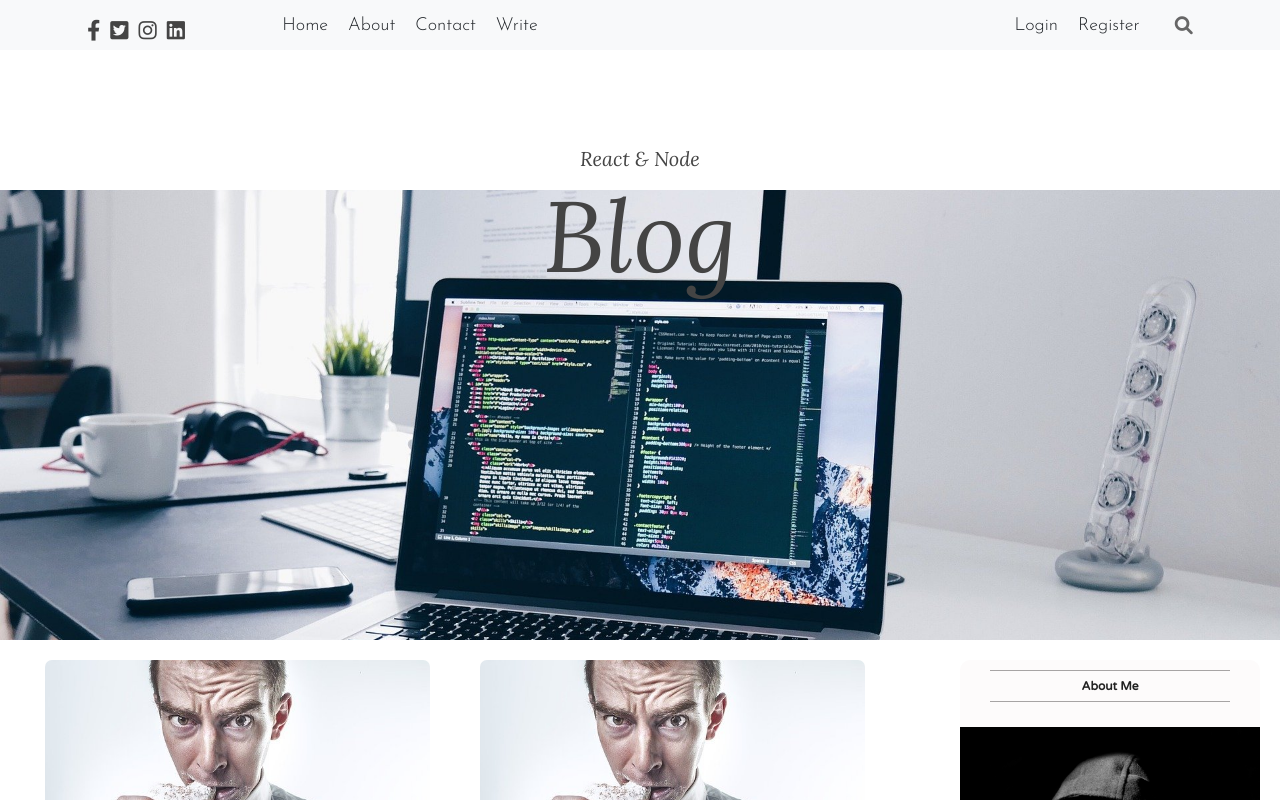
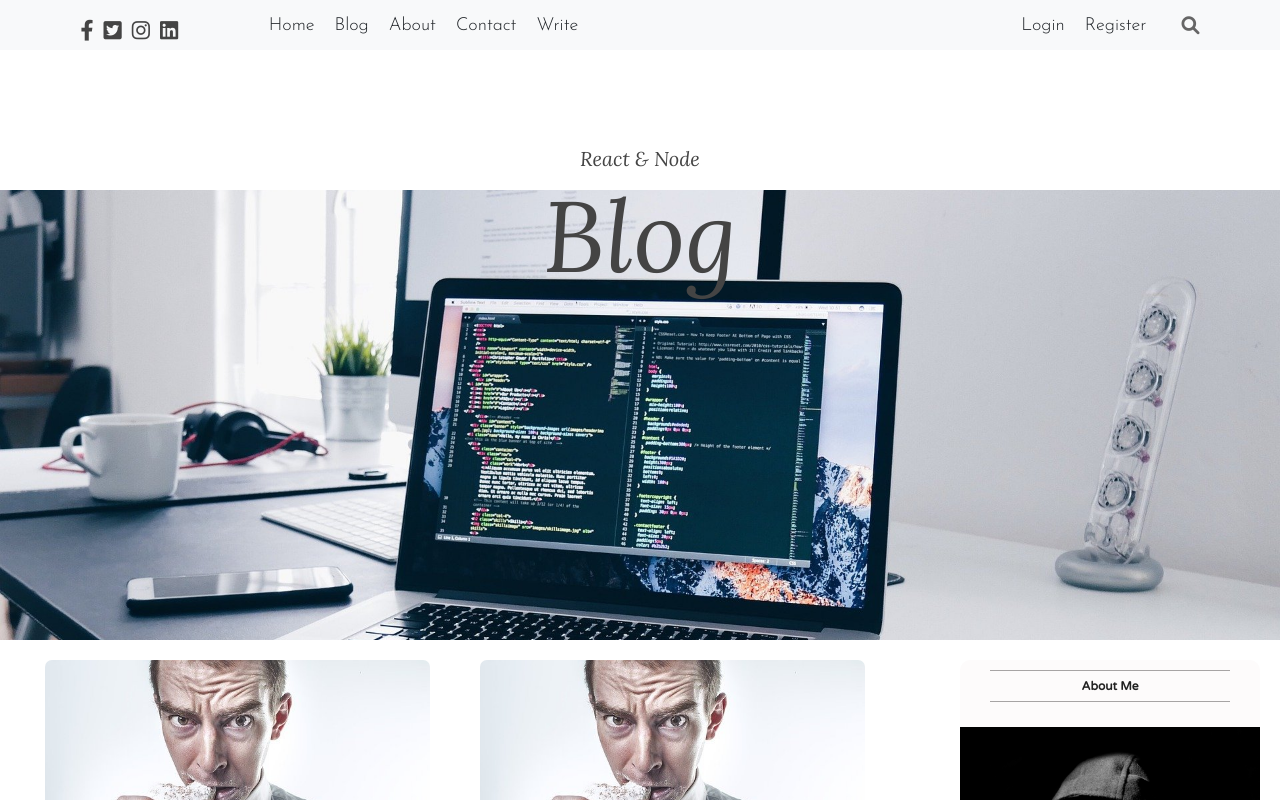
Before and after one commit to caesaragen/reactblog, a React (Create React App) app in the folder client/: page / in a window 1280 px wide. Shown: the top 800 px of the page. Built offline with nearby package versions, Linux system fonts and the light colour scheme.

Commit message:
add changes

```diff
--- a/client/src/components/topbar/TopBar.jsx
+++ b/client/src/components/topbar/TopBar.jsx
@@ -19,6 +19,9 @@ const TopBar = () => {
                 <ul className="topList">
                     <li className="topListItem nav-item">
                         <Link to="/" className="link">Home</Link>
+                    </li>
+                    <li className="topListItem nav-item">
+                        <Link to="" className="link">Blog</Link>
                     </li>
                     <li className="topListItem nav-item">
                         <Link to="" className="link">About</Link>
--- /dev/null
+++ b/client/src/pages/home/portfolio/portfolio.css
@@ -0,0 +1,5 @@
+.portfolio{
+    display: flex;
+    justify-content: center;
+    align-items: center;
+}
```
Also changed, not shown: client/src/pages/home/portfolio/Portfolio.jsx (added, +12 -0 lines).
